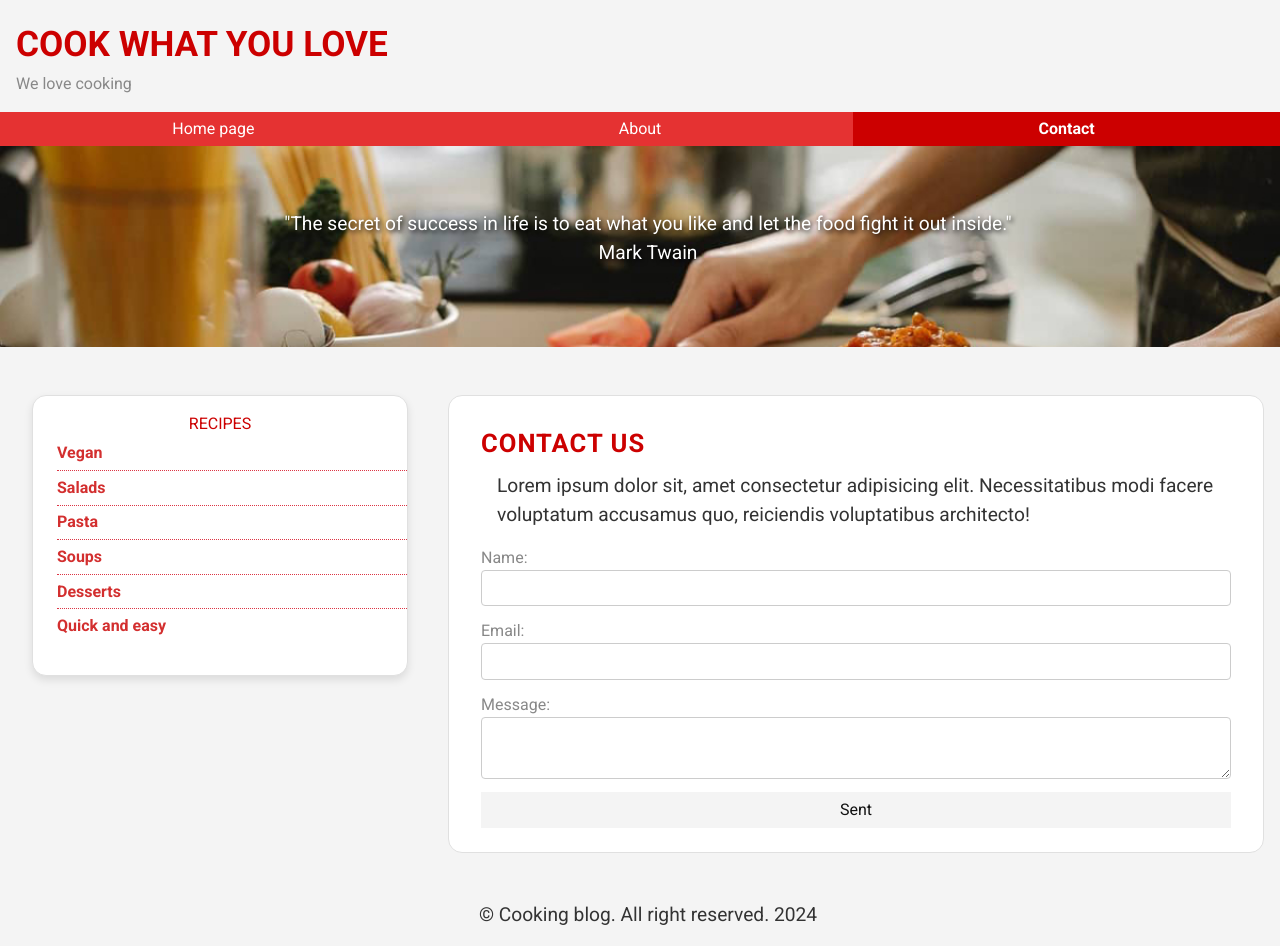
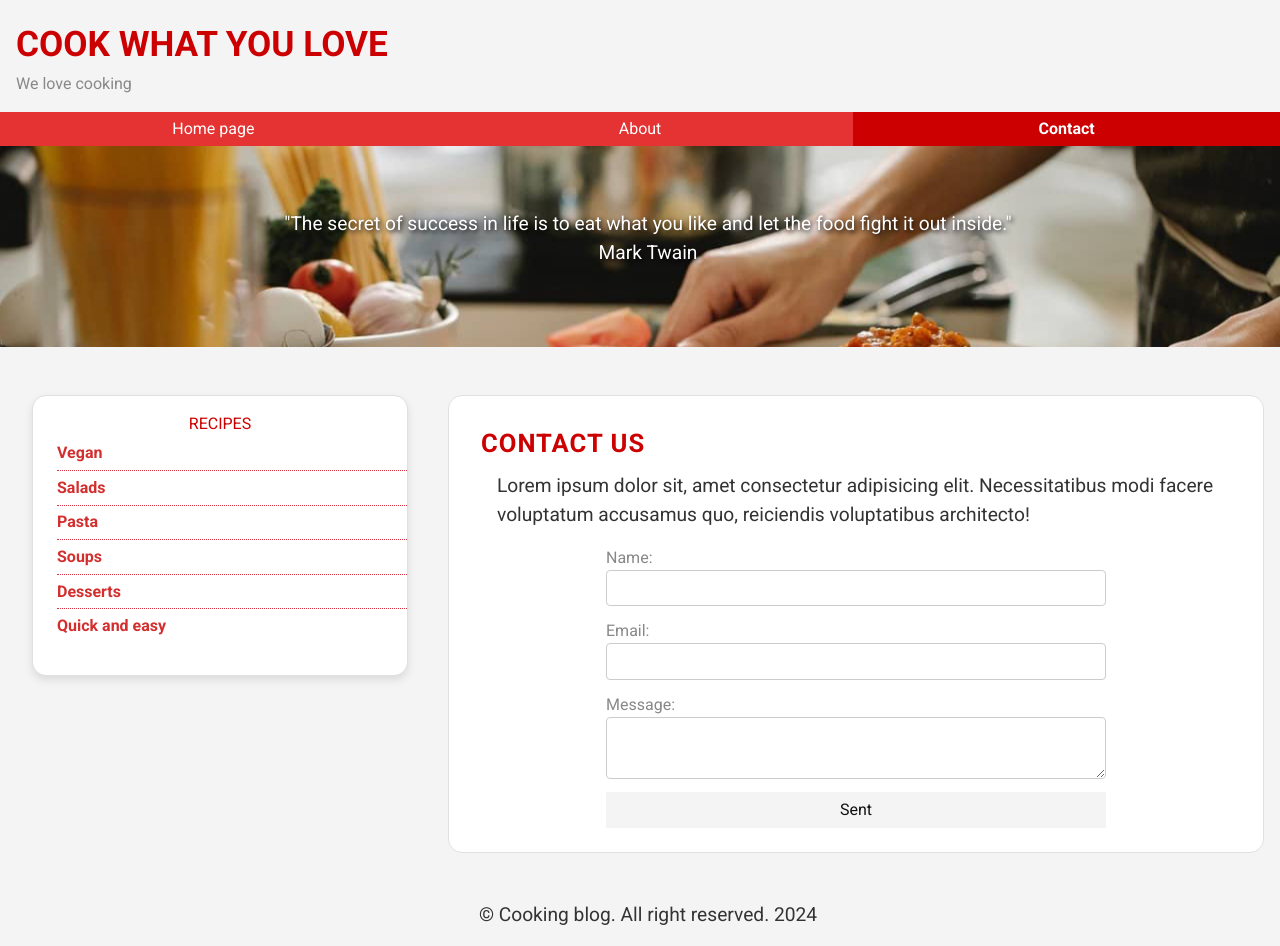
Before and after one commit to MaksymMishchenko/CookingBlogFrontend, an Angular app in the folder CookingBlogFrontend/: page /contact in a window 1280 px wide. Built offline with nearby package versions, Linux system fonts and the light colour scheme.

Commit message:
feat(contant-page): Restrict contact form in contact page for desktop devices

```diff
--- a/CookingBlogFrontend/src/app/contact-page/contact-page.component.html
+++ b/CookingBlogFrontend/src/app/contact-page/contact-page.component.html
@@ -8,7 +8,7 @@
             quo, reiciendis voluptatibus architecto!</p>
     </div>
 
-    <form [formGroup]="form" (ngSubmit)="submit()" action="">
+    <form class="form" [formGroup]="form" (ngSubmit)="submit()" action="">
         <div class="form-control" [ngClass]="{invalid: form.get('name')?.touched && form.get('name')?.invalid}">
             <label for="name">Name:</label>
             <input id="name" type="text" formControlName="name">
--- a/CookingBlogFrontend/src/app/contact-page/contact-page.component.scss
+++ b/CookingBlogFrontend/src/app/contact-page/contact-page.component.scss
@@ -12,3 +12,10 @@
     text-transform: uppercase;
     letter-spacing: 1px;
 }
+
+@media (min-width: 50em) {
+    .form {
+        width: 500px;
+        margin: 0 auto;
+    }
+}
```
